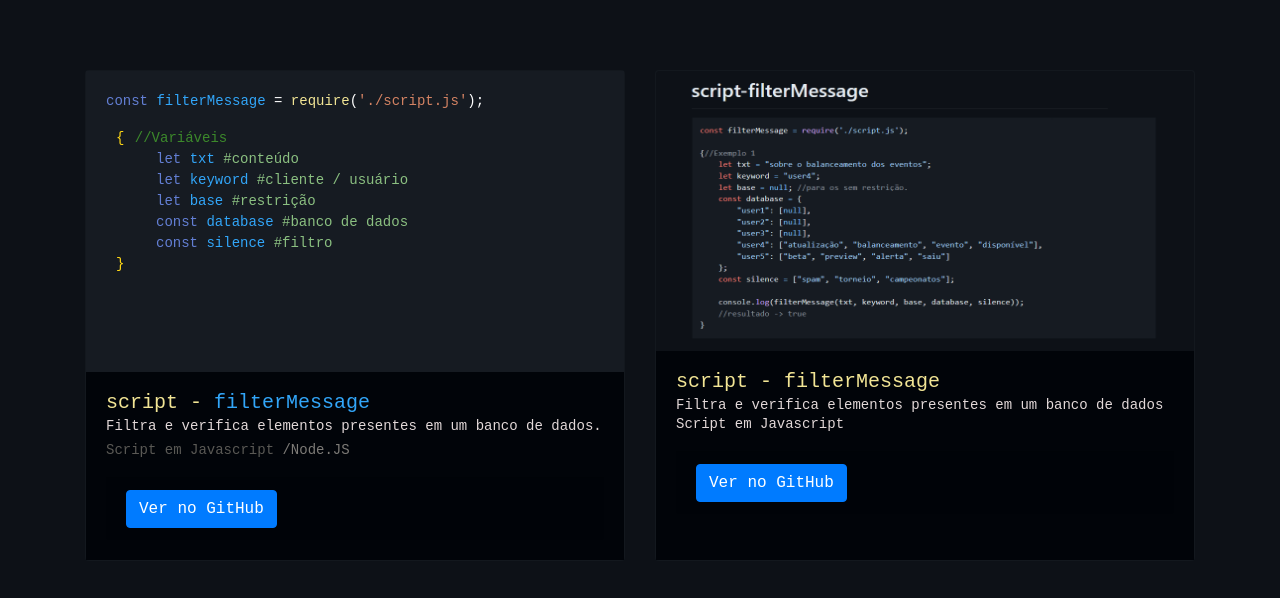
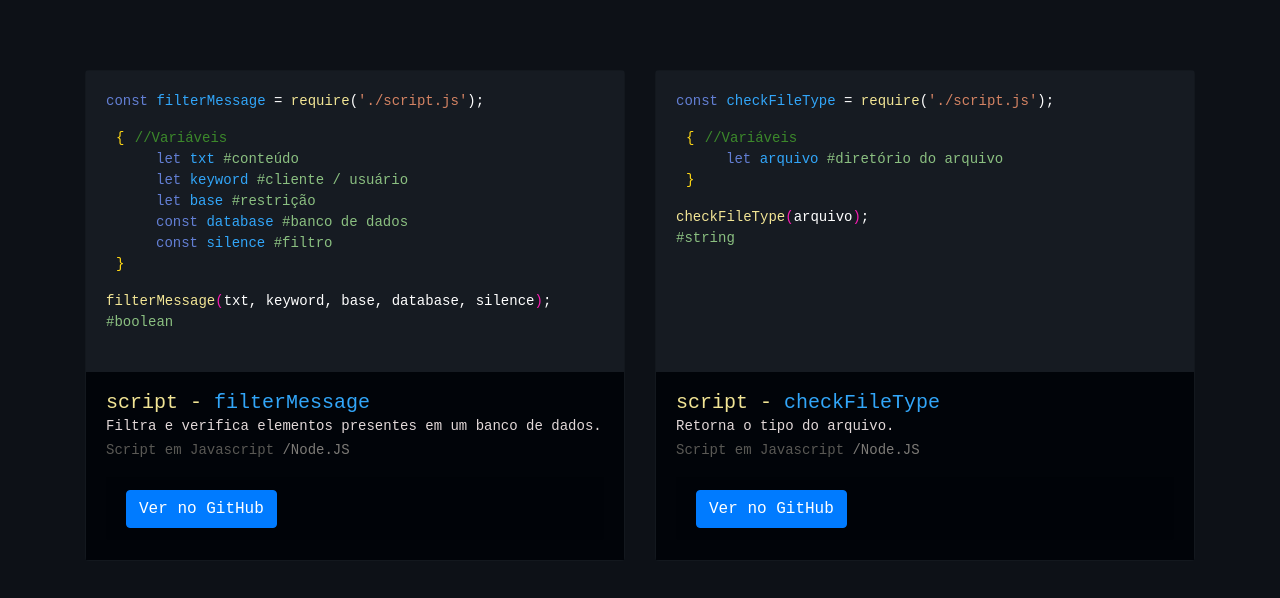
Before and after one commit to kaurodri/Scripts, a plain HTML site: page index.html in a window 1280 px wide. Drawn offline with Linux system fonts and the light colour scheme.

Commit message:
2024-04-17

```diff
--- a/index.html
+++ b/index.html
@@ -28,7 +28,11 @@
                                 <br> <span style="margin-left: 50px; color: #637fd4;">let</span> <span style="color: #32a6f9;">base</span> <span style="color: #8bc081;">#restrição</span>
                                 <br> <span style="margin-left: 50px; color: #637fd4;">const</span> <span style="color: #32a6f9;">database</span> <span style="color: #8bc081;">#banco de dados</span>
                                 <br> <span style="margin-left: 50px; color: #637fd4;">const</span> <span style="color: #32a6f9;">silence</span> <span style=" color: #8bc081;">#filtro</span>
-                                <br> <span style="margin-left: 10px; color: #ffd815;">}</span></p>
+                                <br> <span style="margin-left: 10px; color: #ffd815;">}</span>
+                            </p>
+                            <p><span style="color: #f2e595;">filterMessage</span><span style="color: #f61db1;">(</span>txt, keyword, base, database, silence<span style="color: #f61db1;">)</span>;
+                                <br> <span style="color: #8bc081;">#boolean</span>
+                            </p>
                         </div>
                     </div>
 
@@ -42,23 +46,30 @@
                     </div>
                 </div>
 
+                <div class="card">
+                    <div class="image-container" style="padding-top: calc(280 / 500 * 100%)">
+                        <div class="text-content">
+                            <p><span style="color: #637fd4;">const</span> <span style="color: #32a6f9;">checkFileType</span> = <span style="color: #f2e595;">require</span>(<span style="color: #d48363;">'./script.js'</span>);</p>
+                            <p><span style="margin-left: 10px; color: #ffd815;">{</span> <span style="margin-left: 2px; color: #3c892b;">//Variáveis</span>
+                                <br> <span style="margin-left: 50px; color: #637fd4;">let</span> <span style="color: #32a6f9;">arquivo</span> <span style="color: #8bc081;">#diretório do arquivo</span>
+                                <br> <span style="margin-left: 10px; color: #ffd815;">}</span>
+                            </p>
+                            <p><span style="color: #f2e595;">checkFileType</span><span style="color: #f61db1;">(</span>arquivo<span style="color: #f61db1;">)</span>;
+                            <br> <span style="color: #8bc081;">#string</span>
+                            </p>
+                        </div>
+                    </div>
 
-                <div class="card">
-                    <img class="card-img-top" src="imagens/filtermessage.png" alt="Card image cap" width="362"
-                        height="280">
                     <div class="card-body">
-                        <h4 class="card-title">script - filterMessage</h4>
-                        <p style="margin-top: -10px; margin-bottom: -2px;">Filtra e verifica elementos presentes em um
-                            banco de
-                            dados</p>
-                        <p>Script em Javascript</p>
+                        <h4 class="card-title">script - <span class="text-titu">checkFileType</span></h4>
+                        <p style="margin-top: -10px; margin-bottom: -2px;">Retorna o tipo do arquivo.</p>
+                        <p style="margin-top: 5px;"><span style="color: #5a5955;">Script em Javascript</span><span style="color: #7d7b77;"> /Node.JS</span></p>
                         <div class="card-footer">
-                            <a class="btn btn-primary" target="_blank"
-                                href="https://github.com/kaurodri/script-filterMessage">Ver no
-                                GitHub</a>
+                            <a class="btn btn-primary" target="_blank" href="https://github.com/kaurodri/script-filterMessage">Ver no GitHub</a>
                         </div>
                     </div>
                 </div>
+
             </div>
 
         </div>
```
